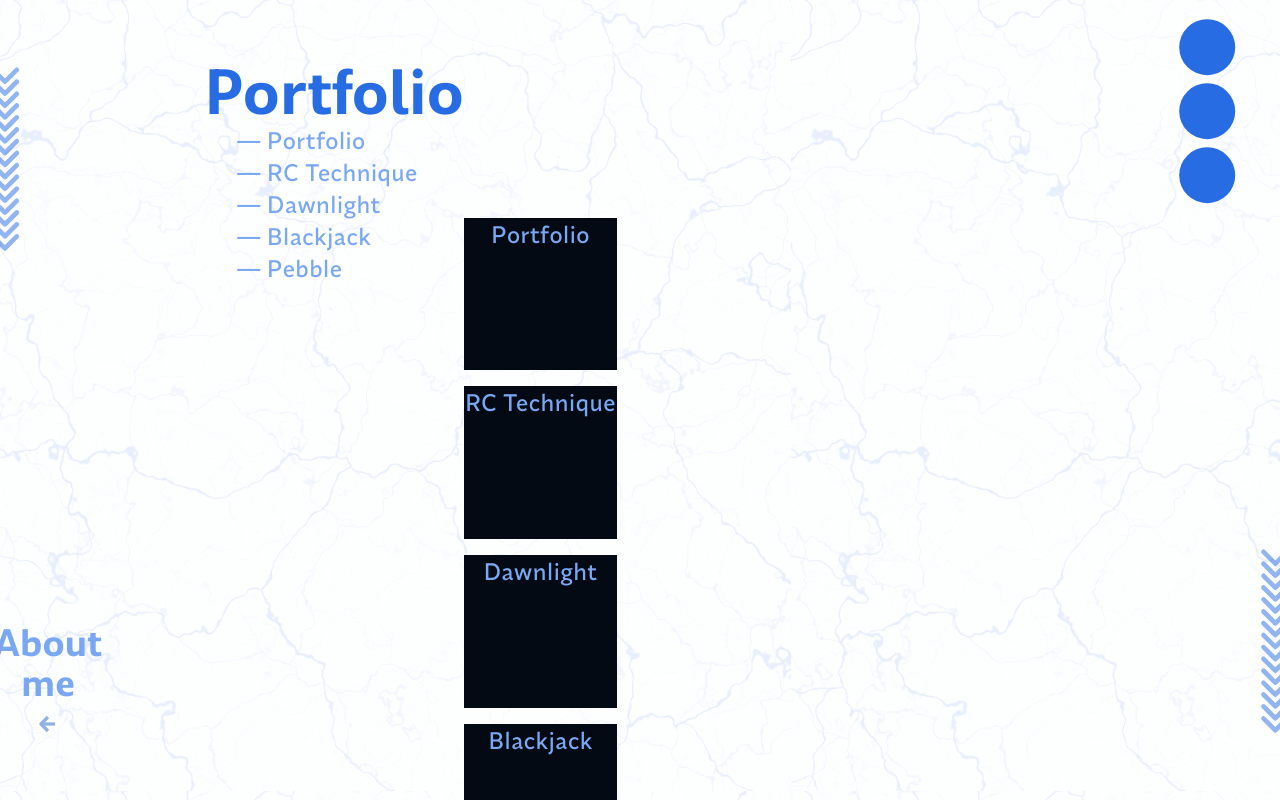
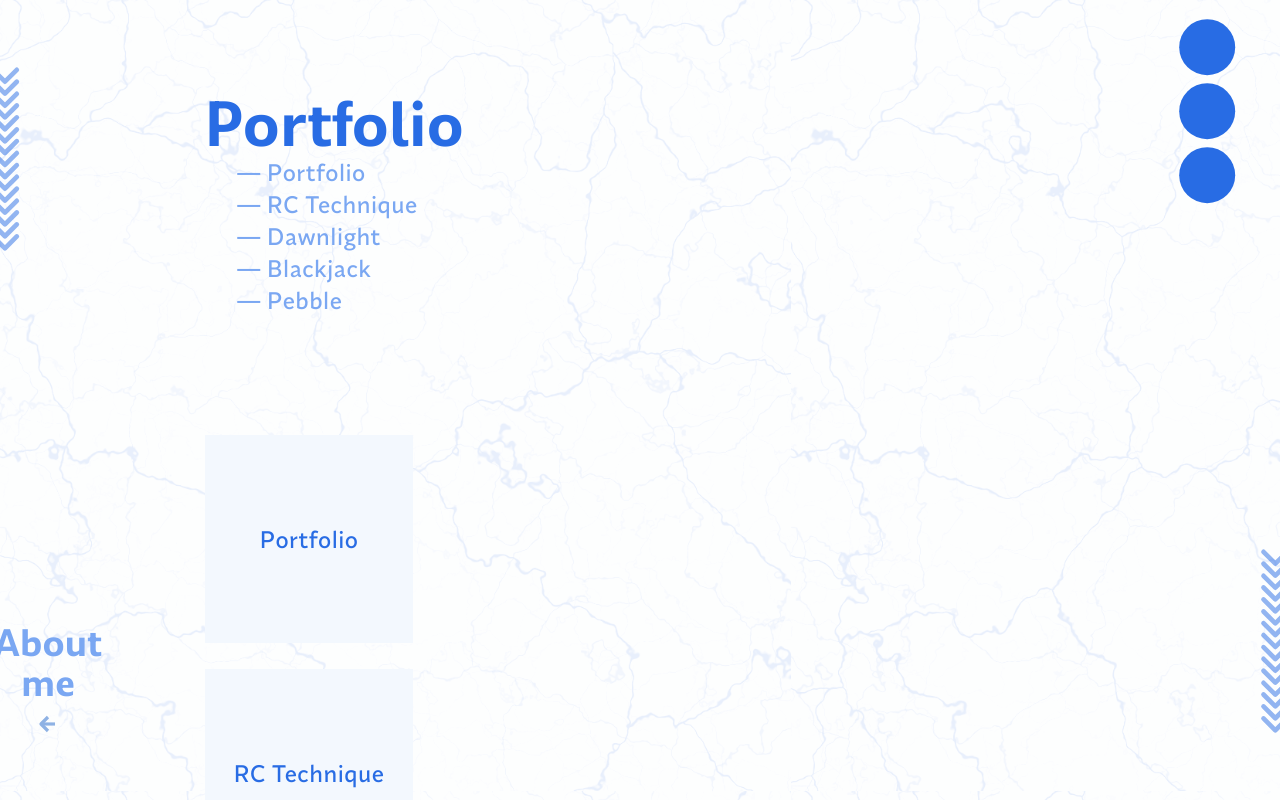
Before and after one commit to Ch3ru09/portfolio, a Next.js app: page / in a window 1280 px wide. Shown: the top 800 px of the page. Built offline with nearby package versions, Linux system fonts and the light colour scheme.

Commit message:
added links to technologies in portfolio

```diff
--- a/src/app/(home)/page.tsx
+++ b/src/app/(home)/page.tsx
@@ -4,8 +4,8 @@ export default function Home() {
   return (
     <>
       <div className="ml-[10%] mr-[10%] flex">
-        <div className="sticky top-24">
-          <h1 className="text-6xl font-heading font-bold text-primary mt-16">
+        <div className="fixed top-24">
+          <h1 className="text-6xl font-heading font-bold text-primary">
             Portfolio
           </h1>
           <ul className="pl-8">
@@ -18,15 +18,15 @@ export default function Home() {
             })}
           </ul>
         </div>
-        <ul className="flex flex-col gap-4 grow mt-[25%]">
+        <ul className="flex flex-col gap-4 grow mt-[50%]">
           {projects.map((x, i) => {
             return (
               <li className="text-2xl font-body aspect-square w-1/4" key={i}>
                 <Link
                   href={"/project/" + x.link}
-                  className="w-full h-full inline-block text-center bg-foreground"
+                  className="w-52 h-52 flex justify-center items-center text-center bg-background text-primary"
                 >
-                  {x.title}
+                  <h2>{x.title}</h2>
                 </Link>
               </li>
             );
--- a/src/app/(home)/project/portfolio/page.tsx
+++ b/src/app/(home)/project/portfolio/page.tsx
@@ -1,5 +1,4 @@
 import Image from "next/image";
-import SmallChevron from "./SmallChevron";
 import TimelineArrow from "./TimelineArrow";
 
 import NextjsLogo from "./assets/NextjsLogo";
@@ -30,10 +29,34 @@ export default function PortfolioPage() {
             </Link>
           </p>
           <div className="flex gap-4 my-4">
-            <NextjsLogo />
-            <ReactLogo />
-            <TailwindLogo />
-            <TypescriptLogo />
+            <Link
+              href="https://nextjs.org/"
+              target="_blank"
+              className="hover:cursor-pointer hover:text-primary"
+            >
+              <NextjsLogo />
+            </Link>
+            <Link
+              href="https://react.dev/"
+              target="_blank"
+              className="hover:cursor-pointer hover:text-primary"
+            >
+              <ReactLogo />
+            </Link>
+            <Link
+              href="https://tailwindcss.com/"
+              target="_blank"
+              className="hover:cursor-pointer hover:text-primary"
+            >
+              <TailwindLogo />
+            </Link>
+            <Link
+              href="https://www.typescriptlang.org/"
+              target="_blank"
+              className="hover:cursor-pointer hover:text-primary"
+            >
+              <TypescriptLogo />
+            </Link>
           </div>
         </div>
       </div>
```
